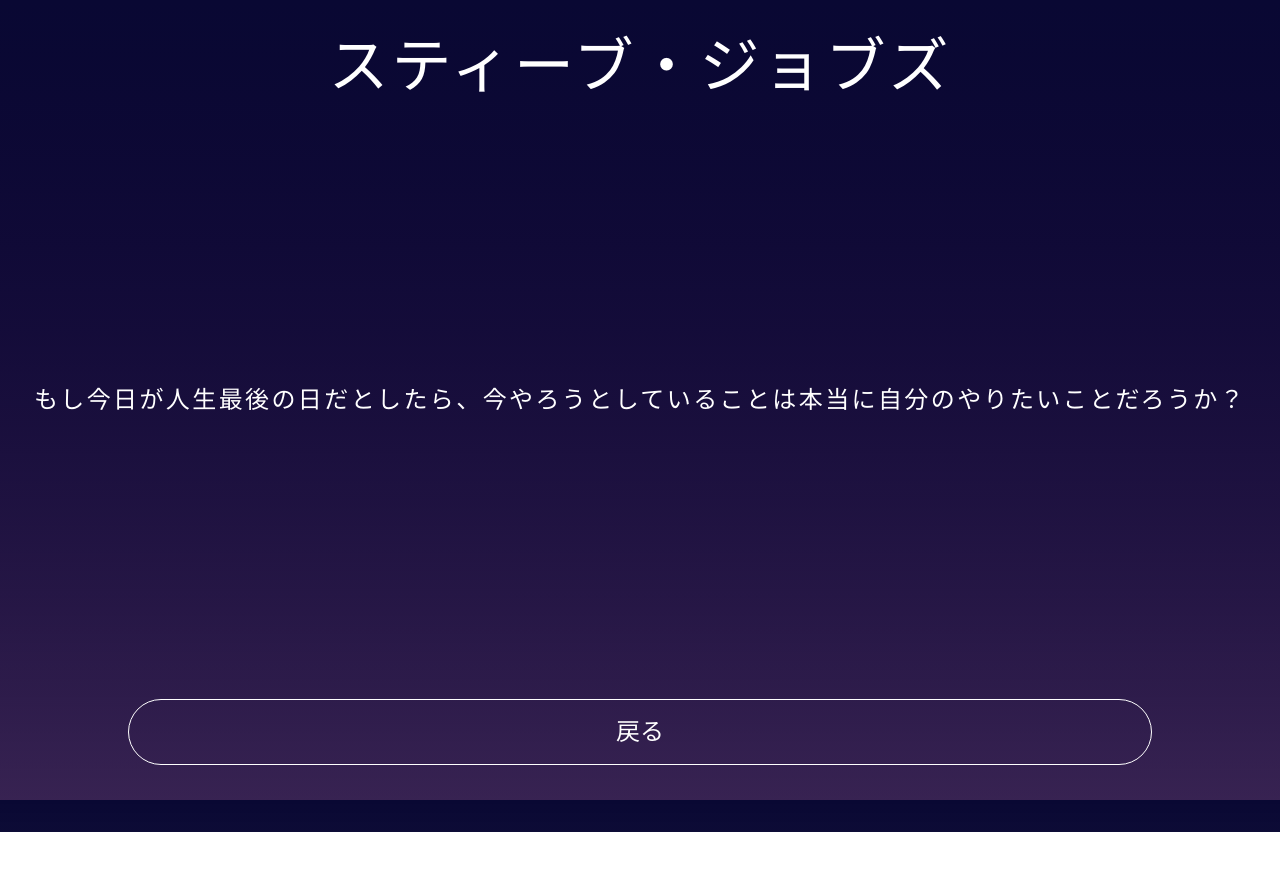
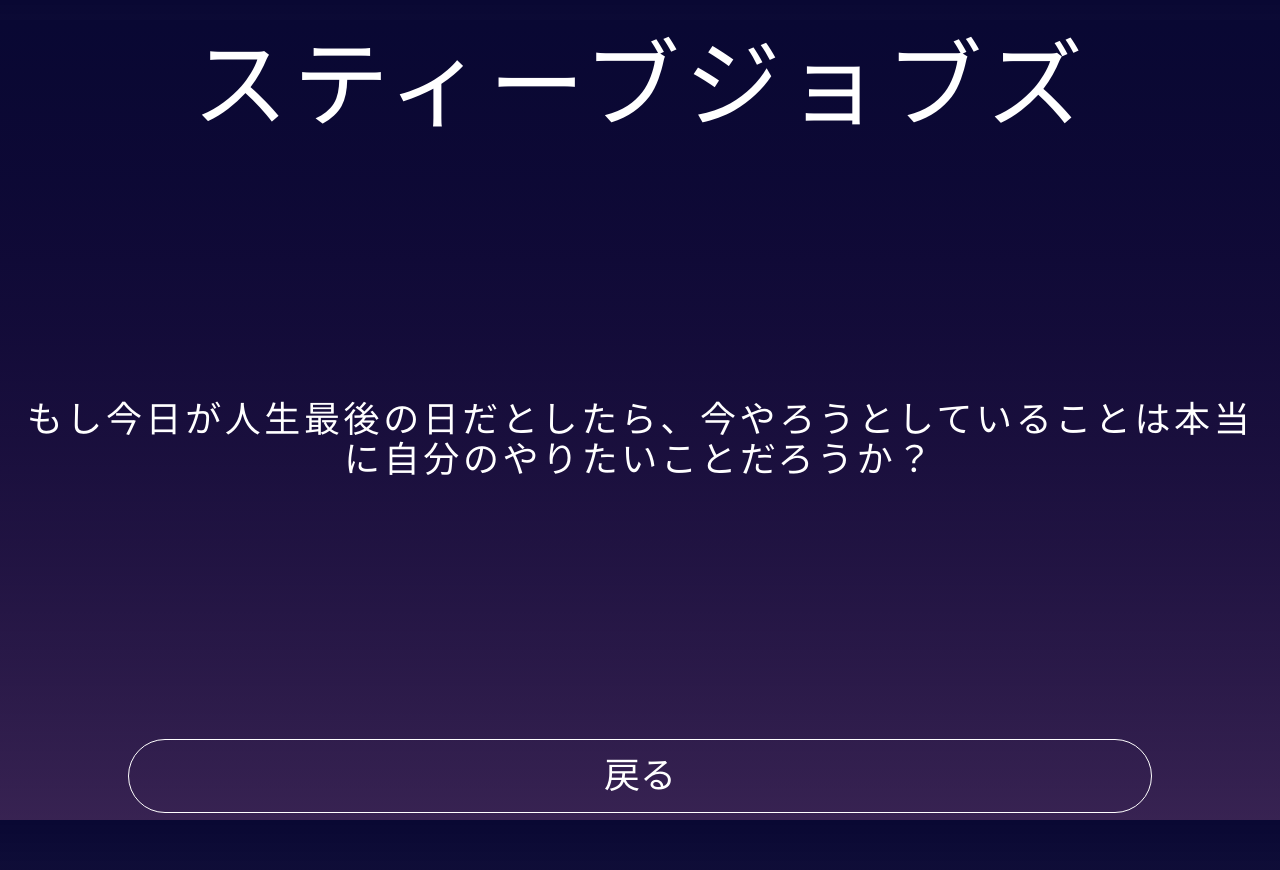
Before and after one commit to YuukiKawabata/gafam-app, a Next.js app: page /answer in a window 1280 px wide. Before the commit the page ends 832 px from the top, so only its background shows below. Built offline with nearby package versions, Linux system fonts and the light colour scheme.

Commit message:
リロードするとエラーは後で対応

```diff
--- a/components/Button.js
+++ b/components/Button.js
@@ -1,7 +1,7 @@
 export function Button(props) {
   return (
-    <div className="h-1/6 justify-center items-center text-base">
-      <button className="button block sm:text-2xl">{props.text}</button>
+    <div className="h-1/6 justify-center items-center text-base sm:text-4xl">
+      <button className="button block">{props.text}</button>
     </div>
   );
 }
--- a/components/Inside.js
+++ b/components/Inside.js
@@ -1,6 +1,6 @@
 export function Inside() {
   return (
-    <div className="h-4/6 text-center leading-10 text-sm tracking-widest flex flex-wrap justify-center items-center sm:text-xl">
+    <div className="h-4/6 m-5 text-center leading-10 text-base tracking-widest flex flex-wrap justify-center items-center sm:text-4xl">
       <p className="p-5">興奮する名言を心に刻む。</p>
       <p className="p-5">そして,自分を奮い立たせよ。</p>
       <p className="p-5">何か行動したい時、</p>
--- a/components/Title.js
+++ b/components/Title.js
@@ -1,6 +1,6 @@
 export function Title(props) {
     return (
-        <div className="h-1/6 text-4xl text-center tracking-wider flex justify-center items-center sm:text-6xl">
+        <div className="h-1/6 m-5 text-4xl text-center tracking-wider flex justify-center items-center sm:text-8xl">
           <h1>{props.text}
           </h1>
         </div>
--- a/pages/answer.js
+++ b/pages/answer.js
@@ -1,5 +1,7 @@
 import Link from "next/link";
+import { useState } from "react";
 import { Button } from "../components/Button";
+import { Title } from "../components/Title";
 
 export default function answer() {
 
@@ -7,7 +9,7 @@ export default function answer() {
   const lists =
     [
       {
-        name: "スティーブ・ジョブズ",
+        name: "スティーブジョブズ",
         value:
         "もし今日が人生最後の日だとしたら、今やろうとしていることは本当に自分のやりたいことだろうか？",
       },
@@ -31,19 +33,18 @@ export default function answer() {
   ];
 
   //ランダムな数字を出して、数字を元に名言を出す
-  const number = Math.floor(Math.random() * 4);
-
+  const [number, setNumber] = useState( Math.floor(Math.random() * 4));
   const name = lists[number].name;
   const content = lists[number].value;
-  //リロードするとエラーになる
+  //このページでリロードするとエラーになる
 
   return (
     <div className="h-screen w-screen justify-center items-center">
-      <div className="h-1/6 text-4xl text-center tracking-wider flex justify-center items-center sm:text-6xl">
-        <h1>{name}</h1>
+        <div className="h-1/6 m-5 text-4xl text-center tracking-wider flex justify-center items-center sm:text-8xl">
+      <Title text={name} />
       </div>
-      <div className="h-4/6 text-center leading-10 text-lg tracking-widest flex flex-wrap justify-center items-center sm:text-2xl">
-        <p className="">{content}</p>
+      <div className="h-4/6 m-5 text-center leading-10 text-base tracking-widest flex flex-wrap justify-center items-center sm:text-4xl">
+        <p>{content}</p>
       </div>
 
       <Link href="selection">
--- a/pages/index.js
+++ b/pages/index.js
@@ -13,12 +13,15 @@ export default function Home() {
         <link rel="icon" href="/favicon.ico" />
       </Head>
 
-      <Title text="ビッグ・テックを愛する人に捧ぐ"/>
+      <Title
+        text="ビッグ・テックを
+      愛する人に捧ぐ"
+      />
 
       <Inside />
 
       <Link href="/selection">
-        <Button text="始める"/>
+        <Button text="始める" />
       </Link>
     </div>
   );
--- a/styles/globals.css
+++ b/styles/globals.css
@@ -7,10 +7,7 @@ body {
   color: white;
   background: linear-gradient(180deg, #090833 0%, rgba(28, 4, 58, 0.65) 100%);
   font-family: serif;
-  width:100dvw;
-  heigth:100dvh;
 }
-
 
 a {
   color: inherit;
```
